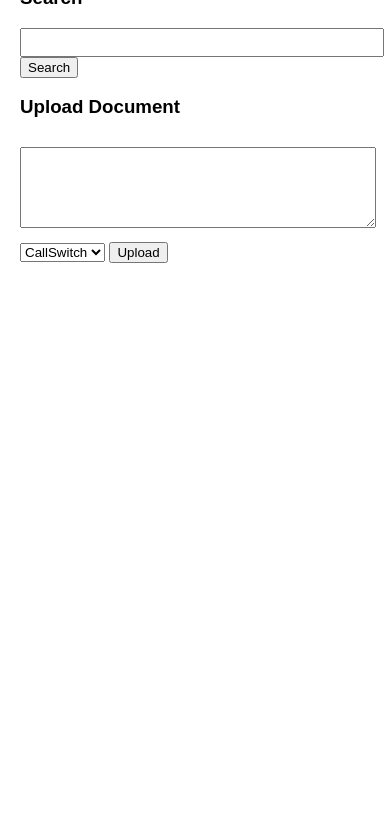
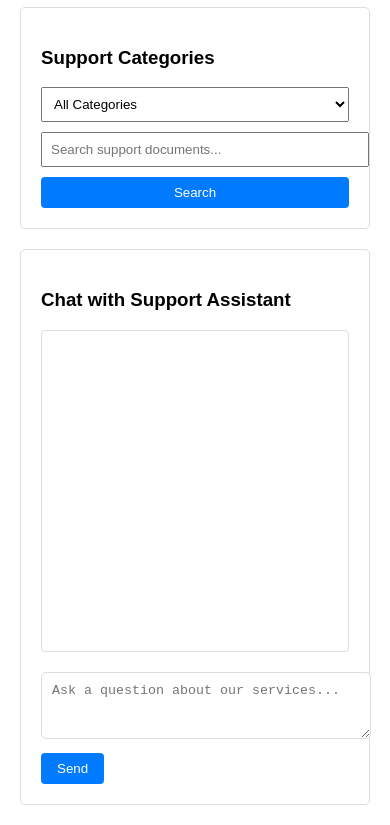
Before and after one commit to K-9Nine/RAG, a plain HTML site: page src/static/index.html in a window 390 px wide. Shown: the part 93-918 px from the top of the page. Before the commit the page ends 844 px from the top, so only its background shows below. Drawn offline with Linux system fonts and the light colour scheme.

Commit message:
Update interface with correct support categories: - Add Phone System, Fibre Leased Line, Email, Mobile categories - Remove upload functionality - Improve chat interface styling - Simplify search interface

```diff
--- a/src/static/index.html
+++ b/src/static/index.html
@@ -1,94 +1,170 @@
 <!DOCTYPE html>
 <html>
 <head>
-    <title>RAG Interface</title>
+    <title>Support Assistant</title>
     <style>
         body {
             font-family: Arial, sans-serif;
-            max-width: 800px;
+            max-width: 1200px;
             margin: 20px auto;
             padding: 0 20px;
+            display: flex;
+            flex-direction: column;
+        }
+        .container {
+            display: flex;
+            gap: 20px;
+        }
+        .left-panel {
+            flex: 1;
+            padding: 20px;
+            border: 1px solid #ddd;
+            border-radius: 5px;
+        }
+        .chat-container {
+            margin-top: 20px;
+            padding: 20px;
+            border: 1px solid #ddd;
+            border-radius: 5px;
         }
         textarea {
             width: 100%;
             margin: 10px 0;
+            padding: 10px;
+            border: 1px solid #ddd;
+            border-radius: 5px;
+        }
+        button {
+            padding: 8px 16px;
+            background-color: #007bff;
+            color: white;
+            border: none;
+            border-radius: 4px;
+            cursor: pointer;
+        }
+        button:hover {
+            background-color: #0056b3;
+        }
+        .result-item {
+            margin: 10px 0;
+            padding: 10px;
+            border: 1px solid #ddd;
+            border-radius: 4px;
+        }
+        #chatHistory {
+            height: 300px;
+            overflow-y: auto;
+            margin-bottom: 10px;
+            padding: 10px;
+            border: 1px solid #ddd;
+            border-radius: 4px;
+        }
+        .chat-message {
+            margin: 5px 0;
+            padding: 5px;
+        }
+        .user-message {
+            background-color: #e3f2fd;
+            border-radius: 4px;
+            padding: 8px;
+            margin: 5px 0;
+        }
+        .assistant-message {
+            background-color: #f5f5f5;
+            border-radius: 4px;
+            padding: 8px;
+            margin: 5px 0;
         }
     </style>
 </head>
 <body>
-    <h1>RAG Interface</h1>
+    <h1>Support Assistant</h1>
 
-    <!-- Search Section -->
-    <div>
-        <h3>Search</h3>
-        <input type="text" id="searchInput" style="width: 100%; padding: 5px;">
-        <button onclick="search()">Search</button>
-        <div id="searchResults"></div>
+    <div class="container">
+        <div class="left-panel">
+            <h3>Support Categories</h3>
+            <select id="searchCategory" style="margin-bottom: 10px; width: 100%; padding: 8px;">
+                <option value="all">All Categories</option>
+                <option value="phone">Phone System</option>
+                <option value="fibre">Fibre Leased Line</option>
+                <option value="email">Email</option>
+                <option value="mobile">Mobile</option>
+            </select>
+            <input type="text" id="searchInput" style="width: 100%; padding: 8px;" placeholder="Search support documents...">
+            <button onclick="search()" style="margin-top: 10px; width: 100%;">Search</button>
+            <div id="searchResults"></div>
+        </div>
     </div>
 
-    <!-- Upload Section -->
-    <div>
-        <h3>Upload Document</h3>
-        <textarea id="uploadText" rows="5"></textarea>
-        <select id="uploadCategory">
-            <option value="callswitch">CallSwitch</option>
-            <option value="teams">Teams</option>
-            <option value="horizon">Horizon</option>
-            <option value="mobile">Mobile</option>
-        </select>
-        <button onclick="uploadDocument()">Upload</button>
+    <div class="chat-container">
+        <h3>Chat with Support Assistant</h3>
+        <div id="chatHistory"></div>
+        <textarea id="userInput" rows="3" placeholder="Ask a question about our services..."></textarea>
+        <button onclick="sendMessage()">Send</button>
     </div>
 
     <script>
         function search() {
             const query = document.getElementById('searchInput').value;
-            fetch(`/search?q=${encodeURIComponent(query)}`)
+            const category = document.getElementById('searchCategory').value;
+
+            fetch(`/search?q=${encodeURIComponent(query)}&category=${encodeURIComponent(category)}`)
                 .then(response => response.json())
                 .then(data => {
                     const resultsDiv = document.getElementById('searchResults');
                     resultsDiv.innerHTML = data.map(item =>
-                        `<div style="margin: 10px 0; padding: 10px; border: 1px solid #ddd;">
+                        `<div class="result-item">
                             <p>${item.text}</p>
                             <p><small>Category: ${item.category}</small></p>
-                            <p><small>Metadata: ${item.metadata}</small></p>
                         </div>`
                     ).join('');
                 });
         }
 
-        function uploadDocument() {
-            const text = document.getElementById('uploadText').value;
-            const category = document.getElementById('uploadCategory').value;
+        function sendMessage() {
+            const userInput = document.getElementById('userInput');
+            const message = userInput.value.trim();
 
-            if (!text.trim()) {
-                alert('Please enter some text to upload');
-                return;
-            }
+            if (!message) return;
 
-            fetch('/upload', {
+            // Add user message to chat history
+            addToChatHistory('user', message);
+            userInput.value = '';
+
+            // Send to backend
+            fetch('/chat', {
                 method: 'POST',
                 headers: {
                     'Content-Type': 'application/json',
                 },
-                body: JSON.stringify({
-                    text: text,
-                    category: category
-                })
+                body: JSON.stringify({ message: message })
             })
             .then(response => response.json())
             .then(data => {
-                if (data.success) {
-                    alert('Document uploaded successfully!');
-                    document.getElementById('uploadText').value = '';
-                } else {
-                    alert('Upload failed: ' + (data.message || 'Unknown error'));
-                }
+                addToChatHistory('assistant', data.response);
             })
             .catch(error => {
                 console.error('Error:', error);
-                alert('Error uploading document: ' + error.message);
+                addToChatHistory('assistant', 'Sorry, there was an error processing your request.');
             });
         }
+
+        function addToChatHistory(role, message) {
+            const chatHistory = document.getElementById('chatHistory');
+            const messageDiv = document.createElement('div');
+            messageDiv.className = `chat-message ${role}-message`;
+            messageDiv.textContent = message;
+            chatHistory.appendChild(messageDiv);
+            chatHistory.scrollTop = chatHistory.scrollHeight;
+        }
+
+        // Allow sending message with Enter key
+        document.getElementById('userInput').addEventListener('keypress', function(e) {
+            if (e.key === 'Enter' && !e.shiftKey) {
+                e.preventDefault();
+                sendMessage();
+            }
+        });
     </script>
 </body>
 </html>
```
